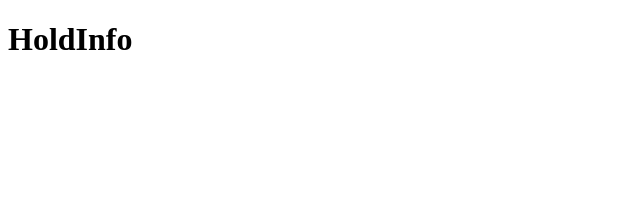
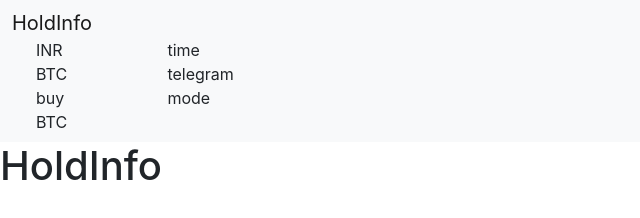
Before and after one commit to premsaiappasani/task, a website: page index.html in a window 1280 px wide. Shown: the whole page, without its empty margins (0-640 px from the left). Drawn offline with nearby package versions, Linux system fonts and the light colour scheme; no server answers.

Commit message:
styling changes

```diff
--- a/index.html
+++ b/index.html
@@ -5,16 +5,46 @@
     <meta http-equiv="X-UA-Compatible" content="IE=edge" />
     <meta name="viewport" content="width=device-width, initial-scale=1.0" />
     <title>HoldInfo</title>
-    <style></style>
+    <link
+      href="https://cdn.jsdelivr.net/npm/bootstrap@5.1.3/dist/css/bootstrap.min.css"
+      rel="stylesheet"
+      integrity="sha384-1BmE4kWBq78iYhFldvKuhfTAU6auU8tT94WrHftjDbrCEXSU1oBoqyl2QvZ6jIW3"
+      crossorigin="anonymous"
+    />
+    <style>
+      body {
+        font-family: -apple-system, BlinkMacSystemFont, Segoe UI, Roboto, Oxygen,
+          Ubuntu, Cantarell, Fira Sans, Droid Sans, Helvetica Neue, sans-serif;
+      }
+    </style>
   </head>
   <body>
+    <nav class="navbar navbar-expand-lg navbar-light bg-light">
+      <div class="container" style="margin: 0px">
+        <div class="row align-items-start">
+          <div class="col-12">
+            <a class="navbar-brand">HoldInfo</a>
+          </div>
+          <div class="col-4">
+            <div class="container-md">INR</div>
+            <div class="container-md">BTC</div>
+            <div class="container-md">buy BTC</div>
+          </div>
+          <div class="col-4">
+            <div class="container-md">time</div>
+            <div class="container-md">telegram</div>
+            <div class="container-md">mode</div>
+          </div>
+        </div>
+      </div>
+    </nav>
     <h1>HoldInfo</h1>
     <table id="table"></table>
     <script>
       var tableData = {};
       var tableHead =
         "<tr><th>Sl no.</th><th>Name</th><th>Last</th><th>Buy</th><th>Sell</th><th>Volume</th><th>Base Unit</th></tr>";
-
+      setTimeout(fillTable, 20);
       function getData() {
         fetch("http://localhost:3000/api/getTopTen/")
           .then((res) => {
--- a/package.json
+++ b/package.json
@@ -9,6 +9,7 @@
   "author": "premsaiappasani",
   "license": "ISC",
   "dependencies": {
+    "bootstrap": "5.1",
     "express": "^4.17.3",
     "node-fetch": "^3.2.3",
     "pg": "^8.7.3"
```
Also changed, not shown: 1 other file.
